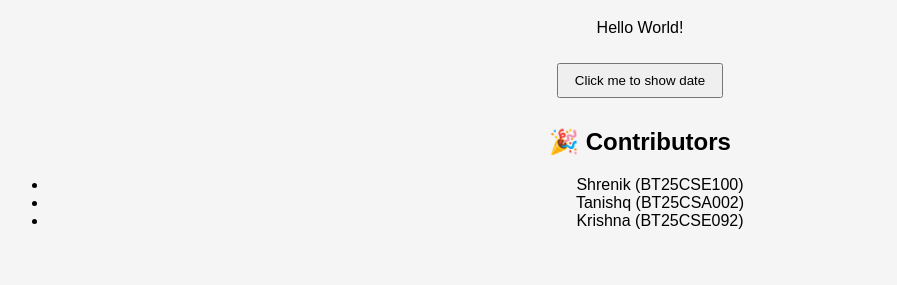
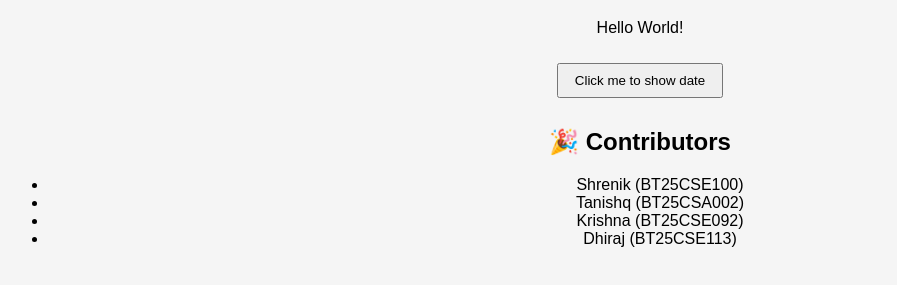
Before and after one commit to dhruvnnd/git-workshop, a plain HTML site: page index.html in a window 1280 px wide. Shown: the part 61-346 px from the top of the page, without its empty margins (0-897 px from the left). Drawn offline with Linux system fonts and the light colour scheme.

Commit message:
Update index.html

```diff
--- a/index.html
+++ b/index.html
@@ -15,6 +15,7 @@
             <li>Shrenik (BT25CSE100)</li>
             <li>Tanishq (BT25CSA002)</li>
 			<li>Krishna (BT25CSE092)</li>
+			<li>Dhiraj  (BT25CSE113)</li>
 			<!-- You will add your names below via PR -->
 		</ul>
 
```
